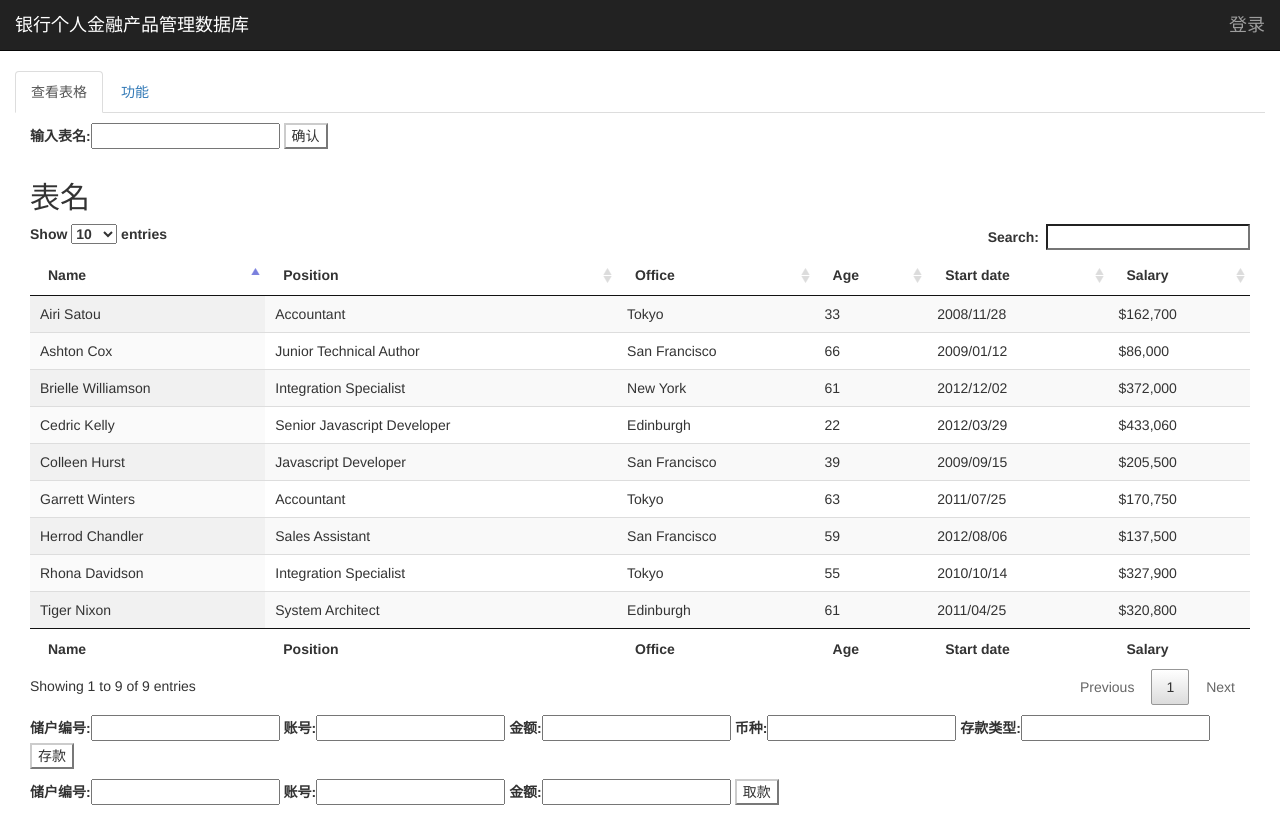
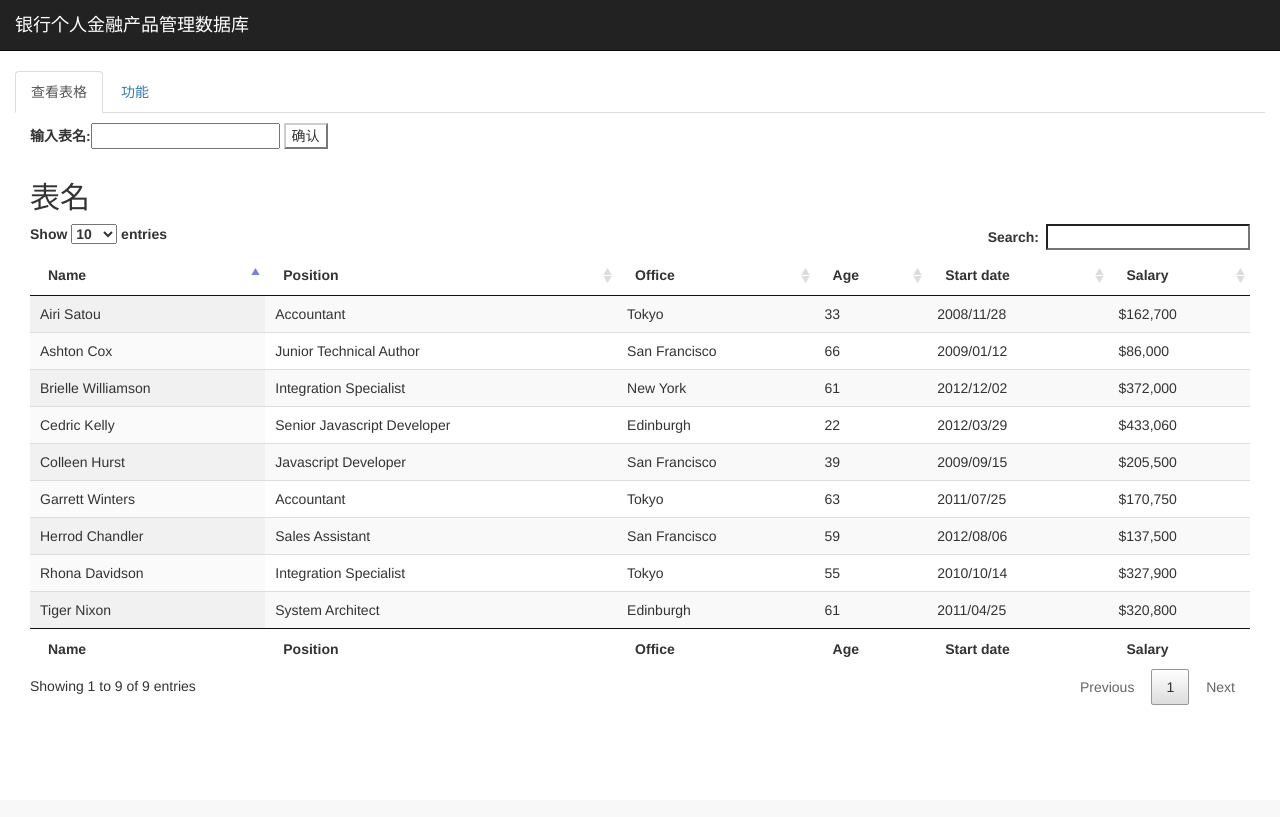
Before and after one commit to PolyKen/bank, a Flask app: page / in a window 1280 px wide. After the commit the page ends 705 px from the top, so only its background shows below. Run offline with Flask 2, Linux system fonts and the light colour scheme; some libraries are stand-ins or nearby versions.

Commit message:
fix index

```diff
--- a/templates/index.html
+++ b/templates/index.html
@@ -18,7 +18,7 @@
 <body>
 <div class="navbar navbar-static-top navbar-inverse">
     <a class="navbar-brand" href="#">银行个人金融产品管理数据库</a>
-    <a class="navbar-brand pull-right" href="#">登录 </a>
+    <a class="navbar-brand pull-right" href="#"></a>
 </div>
 <div class="container-fluid">
     <ul class="nav nav-tabs">
@@ -145,7 +145,7 @@
                 </div>
             </div>
         </div>
-        <div class="tab-pane fade in active" id="operations">
+        <div class="tab-pane fade" id="operations">
             <div class="row">
                 <div class="col-md-12 col-sm-12 col-xs-12">
                     <label for="deposit_user_id">储户编号: </label><input id="deposit_user_id" type="text">
```
